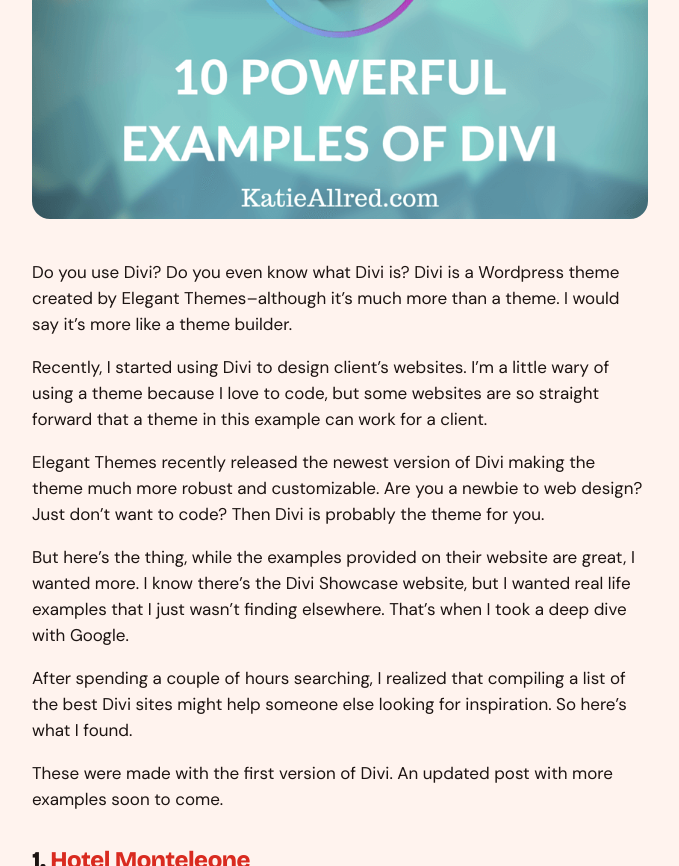
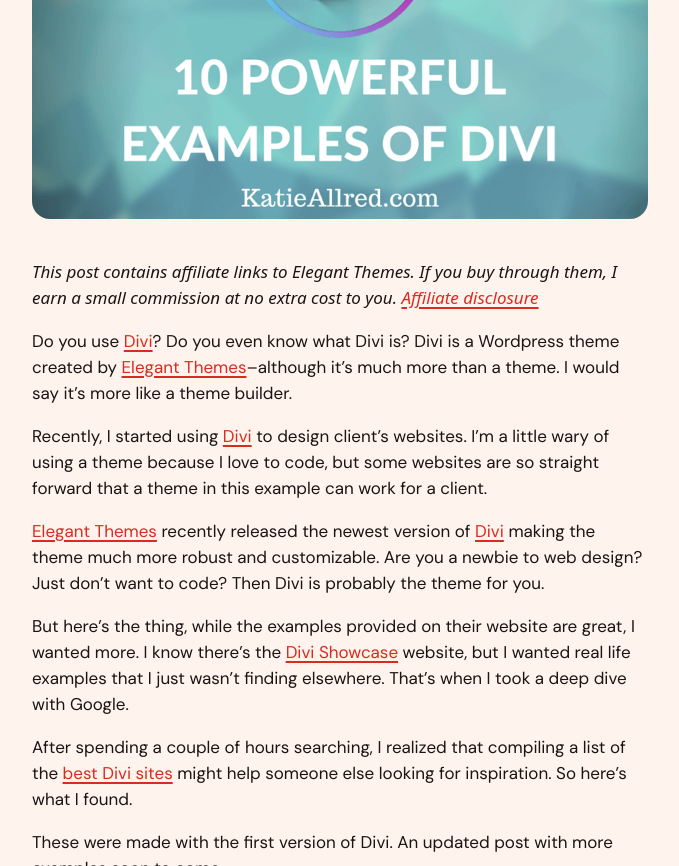
Before and after one commit to katiejallred/personal, a Jekyll site: the page built from _posts/2015-06-22-10-best-divi-sites.md, in a window 1280 px wide and 900 px high, scrolled down 552 px, cut to the strip 0-866 px from the top of the window. Shown: the whole strip, without its empty margins (300-979 px from the left). Built offline with Jekyll 4.4.1, drawn with Linux system fonts in a browser that asks for light colours; some web fonts are replaced; some of the changed text lies outside the part shown.

Commit message:
Re-link Divi mentions to the Elegant Themes affiliate link
Link the Divi and Elegant Themes mentions that used to go to /divi, plus
the three 2015 Elegant Themes links, to idevaffiliate.php?id=29440 with
rel="sponsored noopener". Add a one-line disclosure to the four posts,
a description for the 2016 Divi examples post so the disclosure doesn't
become its meta description, and load the two banners over https.

Co-Authored-By: Claude Opus 5.5 <noreply@anthropic.com>
Claude-Session: https://claude.ai/code/session_01Fu3JwjDxFxXfmnQJa5dvxj

```diff
--- a/_posts/2015-06-22-10-best-divi-sites.md
+++ b/_posts/2015-06-22-10-best-divi-sites.md
@@ -17,15 +17,17 @@ seo_title: Using Divi? Here are 10 Powerful Examples
 image: /assets/uploads/2015/06/10-divi-theme-examples.png
 ---
 
-Do you use Divi? Do you even know what Divi is? Divi is a Wordpress theme created by Elegant Themes–although it's much more than a theme. I would say it's more like a theme builder.
+*This post contains affiliate links to Elegant Themes. If you buy through them, I earn a small commission at no extra cost to you. [Affiliate disclosure](/affiliate-disclosure/)*
 
-Recently, I started using Divi to design client's websites. I'm a little wary of using a theme because I love to code, but some websites are so straight forward that a theme in this example can work for a client.
+Do you use [Divi](https://www.elegantthemes.com/affiliates/idevaffiliate.php?id=29440){:rel="sponsored noopener"}? Do you even know what Divi is? Divi is a Wordpress theme created by [Elegant Themes](https://www.elegantthemes.com/affiliates/idevaffiliate.php?id=29440){:rel="sponsored noopener"}–although it's much more than a theme. I would say it's more like a theme builder.
 
-Elegant Themes recently released the newest version of Divi making the theme much more robust and customizable. Are you a newbie to web design? Just don't want to code? Then Divi is probably the theme for you.
+Recently, I started using [Divi](https://www.elegantthemes.com/affiliates/idevaffiliate.php?id=29440){:rel="sponsored noopener"} to design client's websites. I'm a little wary of using a theme because I love to code, but some websites are so straight forward that a theme in this example can work for a client.
 
-But here's the thing, while the examples provided on their website are great, I wanted more. I know there's the Divi Showcase website, but I wanted real life examples that I just wasn't finding elsewhere. That's when I took a deep dive with Google.
+[Elegant Themes](https://www.elegantthemes.com/affiliates/idevaffiliate.php?id=29440){:rel="sponsored noopener"} recently released the newest version of [Divi](https://www.elegantthemes.com/affiliates/idevaffiliate.php?id=29440){:rel="sponsored noopener"} making the theme much more robust and customizable. Are you a newbie to web design? Just don't want to code? Then Divi is probably the theme for you.
 
-After spending a couple of hours searching, I realized that compiling a list of the best Divi sites might help someone else looking for inspiration. So here's what I found.
+But here's the thing, while the examples provided on their website are great, I wanted more. I know there's the [Divi Showcase](https://www.elegantthemes.com/affiliates/idevaffiliate.php?id=29440){:rel="sponsored noopener"} website, but I wanted real life examples that I just wasn't finding elsewhere. That's when I took a deep dive with Google.
+
+After spending a couple of hours searching, I realized that compiling a list of the [best Divi sites](https://www.elegantthemes.com/affiliates/idevaffiliate.php?id=29440){:rel="sponsored noopener"} might help someone else looking for inspiration. So here's what I found.
 
 These were made with the first version of Divi. An updated post with more examples soon to come.
 
@@ -75,7 +77,7 @@ Some more, just for thought (list might be updated on occasion, tell me more to
 2. <http://www.tkangtkd.com/>
 3. <http://mcpactions.com/>
 
-And if you want to buy Divi, then you can visit Elegant Themes. I recommend the Lifetime package since it's the best deal.
+And if you want to [buy Divi](https://www.elegantthemes.com/affiliates/idevaffiliate.php?id=29440){:rel="sponsored noopener"}, then you can visit [Elegant Themes](https://www.elegantthemes.com/affiliates/idevaffiliate.php?id=29440){:rel="sponsored noopener"}. I recommend the Lifetime package since it's the best deal.
 
 Looking to build a church site using Divi? [Check out this post.](/examples-churches-using-divi/)
 
```
Also changed, not shown: _posts/2015-11-13-how-to-start-an-awesome-blog-in-4-easy-steps.md (+7 -5 lines), _posts/2016-04-03-examples-churches-using-divi.md (+8 -5 lines), _posts/2016-12-23-18-powerful-examples-churches-using-divi-theme.md (+4 -2 lines).
